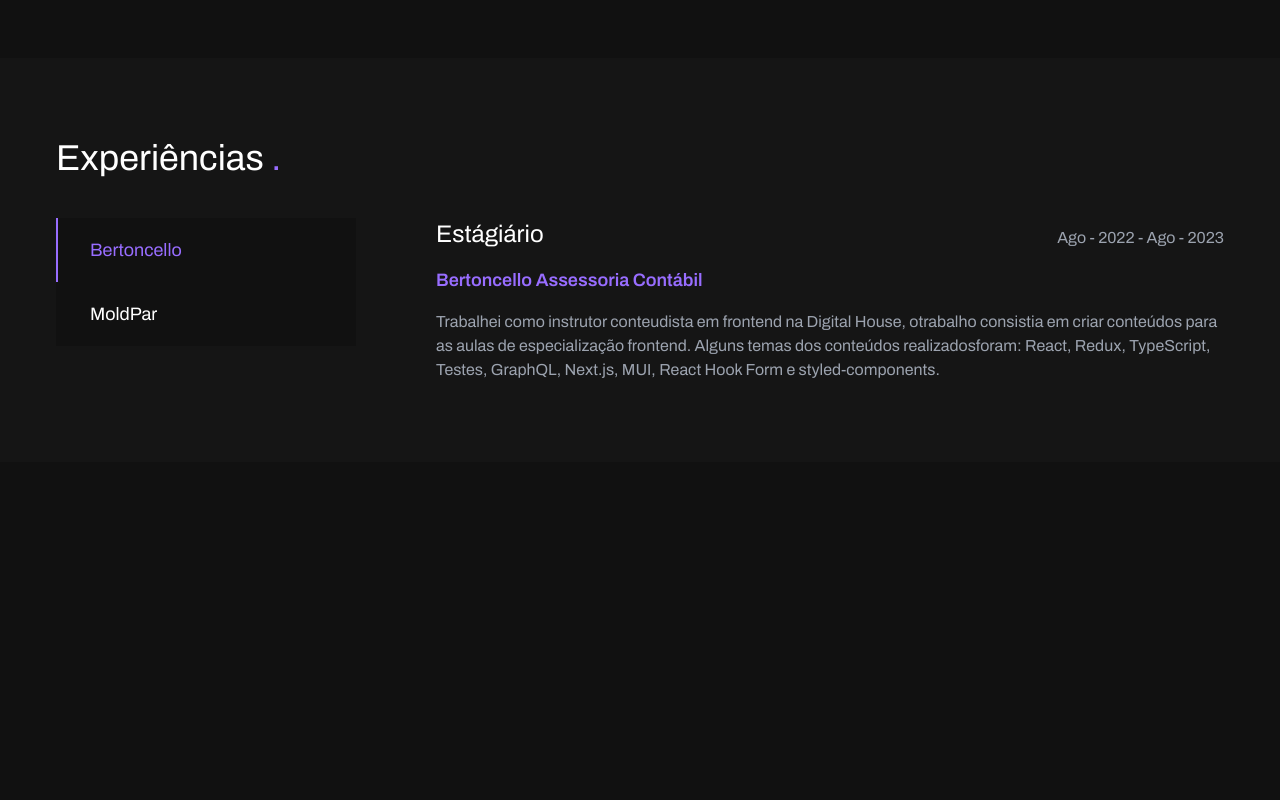
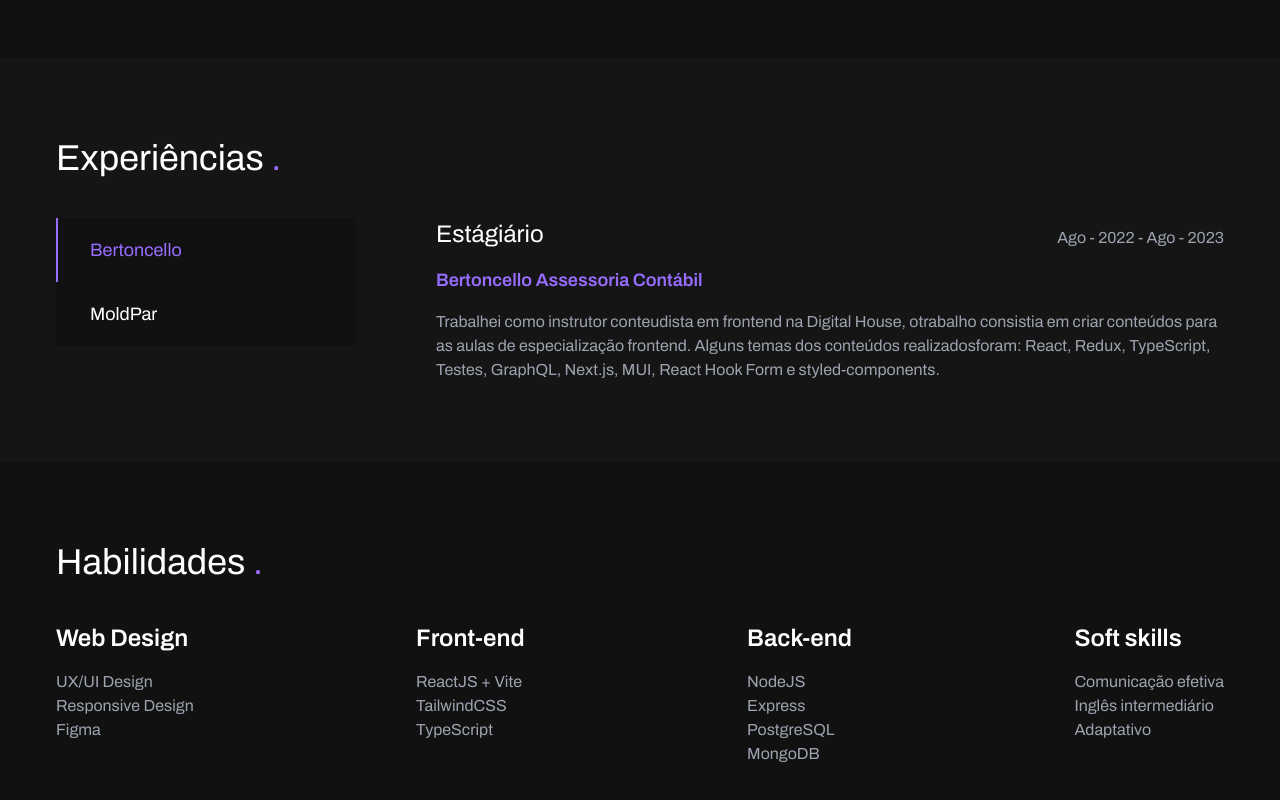
Before and after one commit to lucaspbertoncello/new-portfolio, a React (Vite) app: page / in a window 1280 px wide. Shown: the part 1570-2370 px from the top of the page. Before the commit the page ends 2032 px from the top, so only its background shows below. Built offline with nearby package versions, Linux system fonts and the light colour scheme.

Commit message:
feat: finished skills area on HomePage

```diff
--- a/src/pages/Home/Home.tsx
+++ b/src/pages/Home/Home.tsx
@@ -1,6 +1,7 @@
 import HeroArea from "./components/HeroArea";
 import AboutArea from "./components/AboutArea";
 import ExperienceArea from "./components/ExperienceArea";
+import Skills from "./components/Skills";
 
 export default function Home() {
   return (
@@ -8,6 +9,7 @@ export default function Home() {
       <HeroArea />
       <AboutArea />
       <ExperienceArea />
+      <Skills />
     </main>
   );
 }
--- /dev/null
+++ b/src/pages/Home/components/Skills.tsx
@@ -0,0 +1,51 @@
+import Container from "../../../components/Container";
+import Title from "../../../components/Title";
+
+export default function Skills() {
+  return (
+    <section className="py-20">
+      <Container>
+        <Title text="Habilidades" />
+
+        <div className="flex justify-between flex-wrap gap-14">
+          <div>
+            <h1 className="text-2xl dark:text-white font-semibold mb-4">
+              Web Design
+            </h1>
+            <p>UX/UI Design</p>
+            <p>Responsive Design</p>
+            <p>Figma</p>
+          </div>
+
+          <div>
+            <h1 className="text-2xl dark:text-white font-semibold mb-4">
+              Front-end
+            </h1>
+            <p>ReactJS + Vite</p>
+            <p>TailwindCSS</p>
+            <p>TypeScript</p>
+          </div>
+
+          <div>
+            <h1 className="text-2xl dark:text-white font-semibold mb-4">
+              Back-end
+            </h1>
+            <p>NodeJS</p>
+            <p>Express</p>
+            <p>PostgreSQL</p>
+            <p>MongoDB</p>
+          </div>
+
+          <div>
+            <h1 className="text-2xl dark:text-white font-semibold mb-4">
+              Soft skills
+            </h1>
+            <p>Comunicação efetiva</p>
+            <p>Inglês intermediário</p>
+            <p>Adaptativo</p>
+          </div>
+        </div>
+      </Container>
+    </section>
+  );
+}
```
